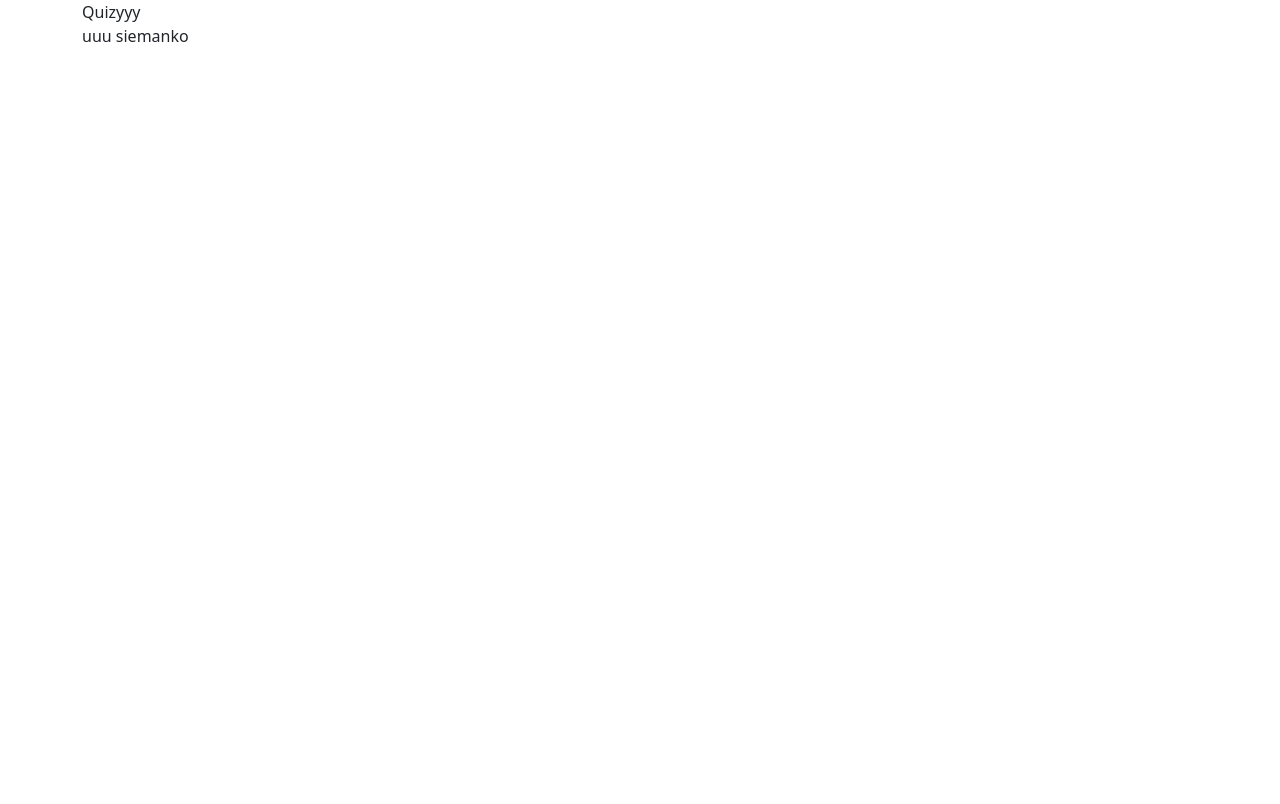
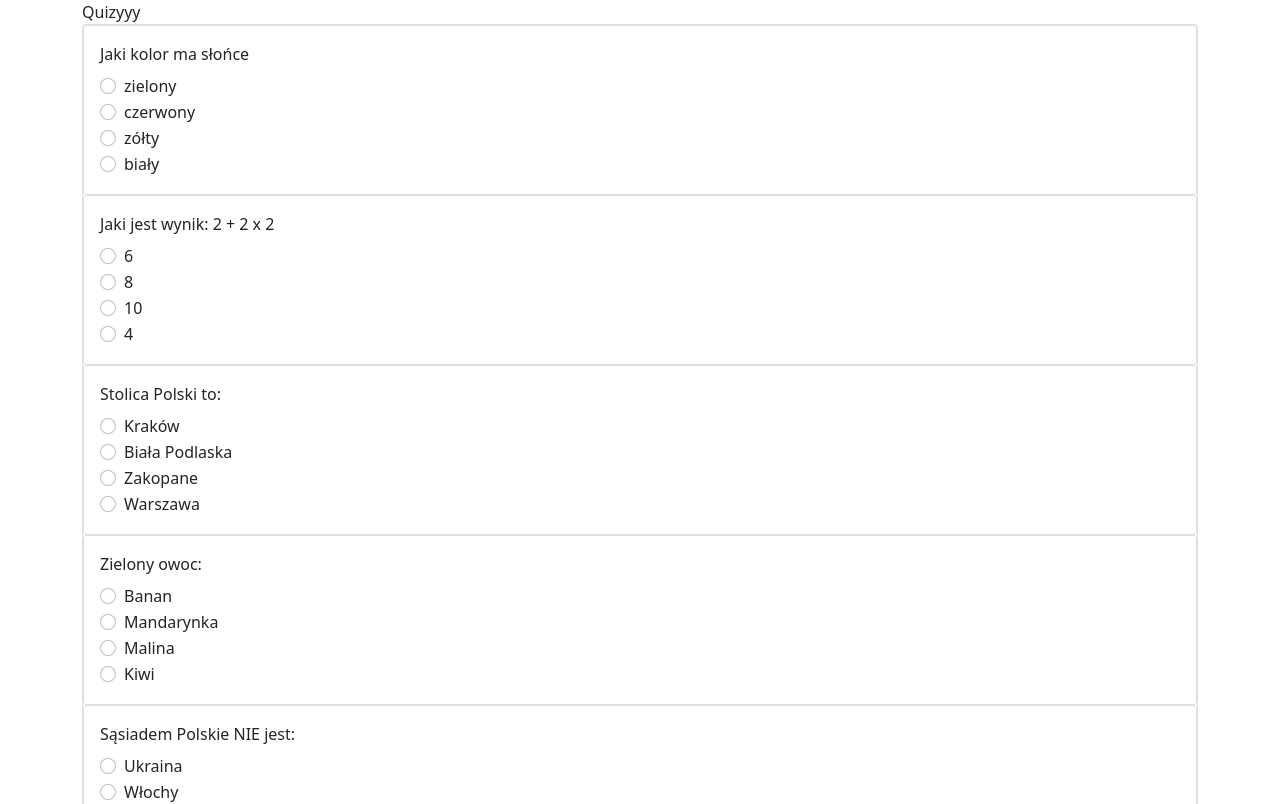
Before and after one commit to molekJ/quiz, a React (Create React App) app: page /preview in a window 1280 px wide. Shown: the top 804 px of the page. Built offline with nearby package versions, Linux system fonts and the light colour scheme.

Commit message:
AnswerCard added

```diff
--- a/src/App.tsx
+++ b/src/App.tsx
@@ -38,10 +38,6 @@ function App() {
     });
   }, [questions]);
 
-  useEffect(() => {
-    console.log(correctAnswers);
-  }, [correctAnswers]);
-
   return (
     <Container>
       <Router>
@@ -70,7 +66,12 @@ function App() {
               />
             }
           />
-          <Route path="/preview" element={<PreviewScreen />} />
+          <Route
+            path="/preview"
+            element={
+              <PreviewScreen questions={questions} userAnswers={userAnswers} />
+            }
+          />
         </Routes>
       </Router>
     </Container>
--- /dev/null
+++ b/src/components/AnswerCard.tsx
@@ -0,0 +1,17 @@
+import { Card, Form, Container } from "react-bootstrap";
+import { AnswerCardInterface } from "../types/interfaces";
+
+export const AnswerCard = ({ question, userAnswers }: AnswerCardInterface) => {
+  return (
+    <>
+      <Card>
+        <Card.Body>
+          <Form.Label>{question.question}</Form.Label>
+          {question.answers.map((el, index) => {
+            return <Form.Check key={index} label={el.answer} type="radio" />;
+          })}
+        </Card.Body>
+      </Card>
+    </>
+  );
+};
--- a/src/components/QuestionCard.tsx
+++ b/src/components/QuestionCard.tsx
@@ -22,6 +22,7 @@ export const QuestionCard = ({
             {question.answers.map((el, index) => {
               return (
                 <Form.Check
+                  key={index}
                   name={question.question}
                   label={el.answer}
                   type="radio"
--- a/src/pages/PreviewScreen.tsx
+++ b/src/pages/PreviewScreen.tsx
@@ -1,3 +1,25 @@
-export const PreviewScreen = () => {
-  return <div>uuu siemanko</div>;
+import { PreviewScreenInterface } from "../types/interfaces";
+import { Card, Container } from "react-bootstrap";
+import { QuestionCard } from "../components/QuestionCard";
+import { AnswerCard } from "../components/AnswerCard";
+
+export const PreviewScreen = ({
+  questions,
+  userAnswers,
+}: PreviewScreenInterface) => {
+  return (
+    <>
+      <Card className="quiz-screen ">
+        {questions.map((question, index) => {
+          return (
+            <AnswerCard
+              key={index}
+              question={question}
+              userAnswers={userAnswers}
+            ></AnswerCard>
+          );
+        })}
+      </Card>
+    </>
+  );
 };
--- a/src/pages/QuizScreen.tsx
+++ b/src/pages/QuizScreen.tsx
@@ -24,11 +24,13 @@ export const QuizScreen = ({
     <Card className="quiz-screen ">
       {questions.map((question, index) => {
         return (
-          <Container className={index === current ? "slide active" : "slide"}>
+          <Container
+            key={index}
+            className={index === current ? "slide active" : "slide"}
+          >
             <QuestionCard
               question={question}
               setUserAnswers={setUserAnswers}
-              key={index}
               questionId={index}
             ></QuestionCard>
           </Container>
--- a/src/pages/SummaryScreen.tsx
+++ b/src/pages/SummaryScreen.tsx
@@ -1,7 +1,7 @@
-import React, { useEffect } from "react";
+import { useEffect } from "react";
 import { SummaryScreenInterface } from "../types/interfaces";
 import { Button } from "react-bootstrap";
-import { get } from "https";
+
 import { Link } from "react-router-dom";
 
 export const SummaryScreen = ({
@@ -18,6 +18,8 @@ export const SummaryScreen = ({
       }
     }
   };
+
+  const wrongAnswers = Object.keys(correctAnswers).length;
 
   useEffect(() => {
     showAnswers();
@@ -37,9 +39,13 @@ export const SummaryScreen = ({
   return (
     <>
       <h1>Podsumowanie</h1>
+      <p>Liczba dobrych odpowiedzi: {punctation}</p>
+      <p>Liczba niepoprawnych odpowiedzi:{wrongAnswers - punctation}</p>
       <p>
         Twój wynik jest w przedziale:{" "}
-        {checkScoringRange(punctation, Object.keys(correctAnswers).length)} %
+        <span>
+          {checkScoringRange(punctation, Object.keys(correctAnswers).length)} %
+        </span>
       </p>
       <Link to="/preview">
         <Button>Sprawdz odpowiedzi</Button>
```
Also changed, not shown: src/types/interfaces.tsx (+10 -0 lines).
